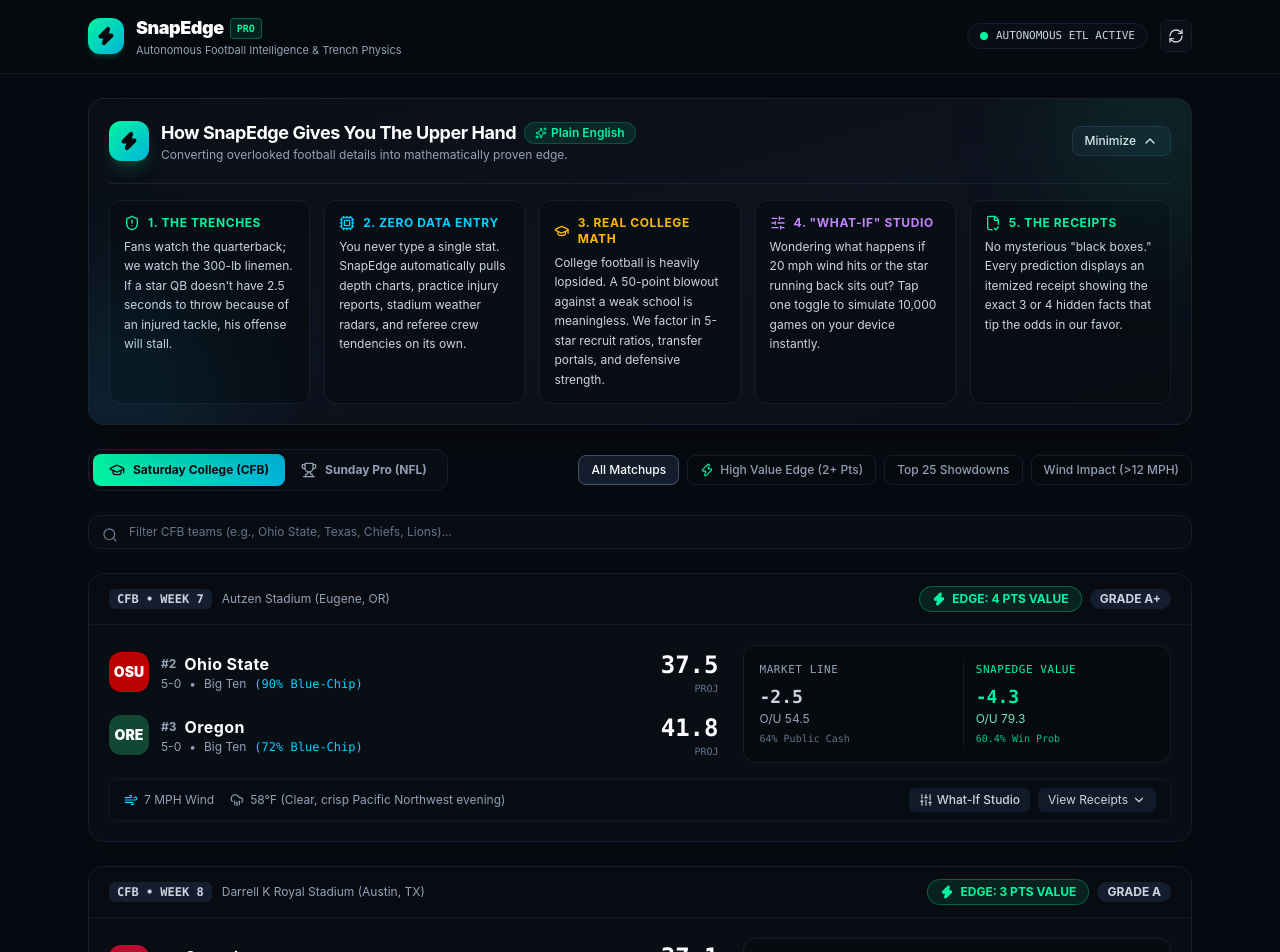
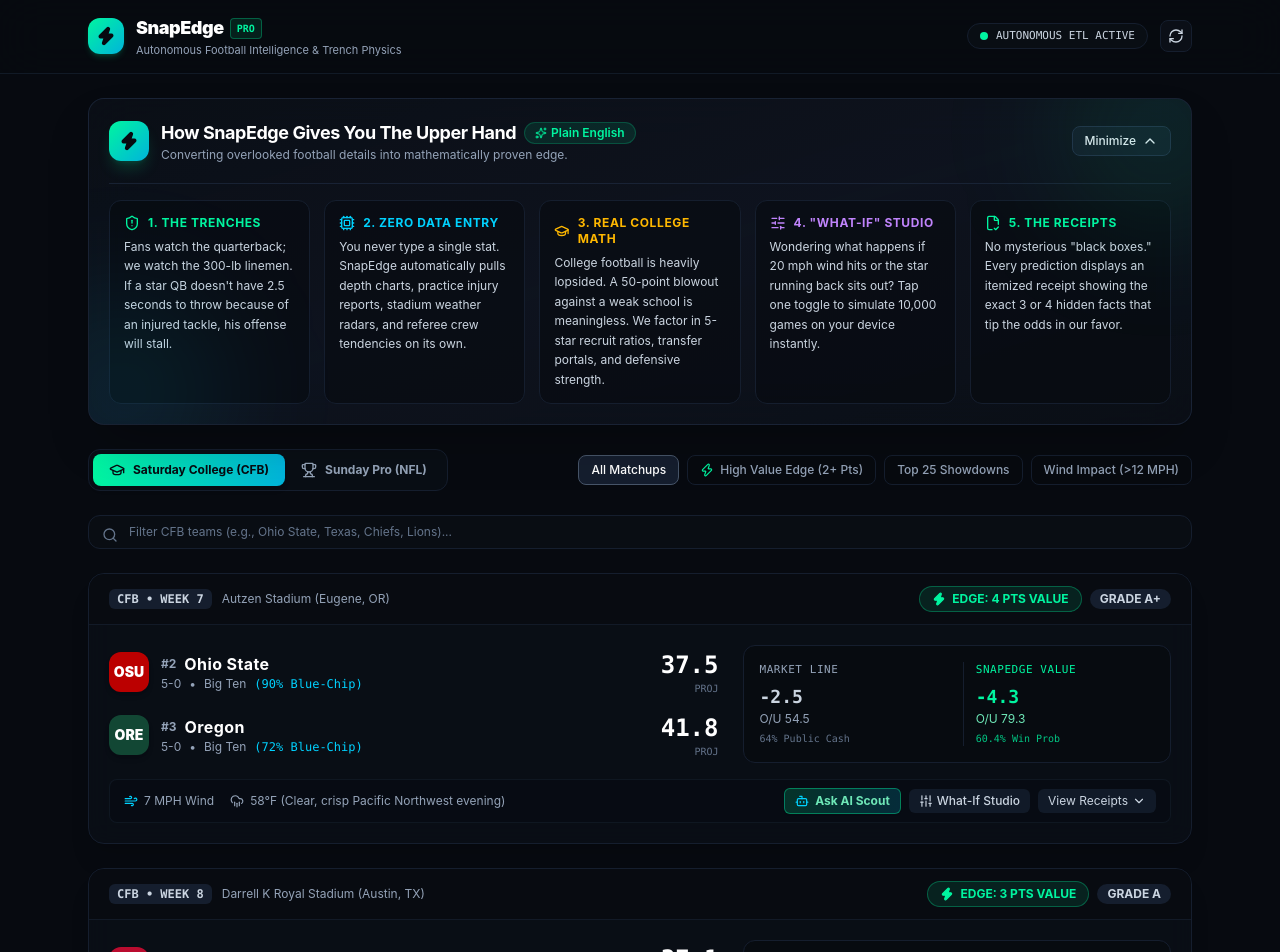
Before and after one commit to alexmohit825/SnapEdge, a React (Vite) app: page / in a window 1280 px wide. Shown: the top 952 px of the page. Built offline with nearby package versions, Linux system fonts and the light colour scheme.

Commit message:
feat(scout): integrate Ask AI Scout button and live Gemini 3.8 Flash analysis in UI

```diff
--- a/src/components/MatchupCard.tsx
+++ b/src/components/MatchupCard.tsx
@@ -12,7 +12,9 @@
   Sparkles,
   CheckCircle2,
   RotateCcw,
-  Zap
+  Zap,
+  Bot,
+  Loader2
 } from 'lucide-react';
 
 interface MatchupCardProps {
@@ -29,6 +31,42 @@
   const [homeQBOut, setHomeQBOut] = useState(false);
   const [homeLTOut, setHomeLTOut] = useState(false);
   const [awayDEOut, setAwayDEOut] = useState(false);
+
+  // Live Gemini AI Scout State
+  const [aiAnalysis, setAiAnalysis] = useState<string | null>(null);
+  const [isAnalyzing, setIsAnalyzing] = useState(false);
+  const [showAiModal, setShowAiModal] = useState(false);
+
+  const fetchAiAnalysis = async () => {
+    if (aiAnalysis) {
+      setShowAiModal(!showAiModal);
+      return;
+    }
+
+    setIsAnalyzing(true);
+    setShowAiModal(true);
+    try {
+      const res = await fetch('/api/ai/analyze', {
+        method: 'POST',
+        headers: { 'Content-Type': 'application/json' },
+        body: JSON.stringify({
+          matchupTitle: `${matchup.awayTeam.name} at ${matchup.homeTeam.name}`,
+          prompt: `Act as an elite NFL/CFB trench analyst for ${matchup.awayTeam.name} vs ${matchup.homeTeam.name}. In 2 sharp sentences, explain the decisive trench mismatch between the pass protection (PBWR: ${matchup.homeTeam.trench.passBlockWinRate}% vs ${matchup.awayTeam.trench.passRushWinRate}%) and why the market spread (${matchup.market.spread}) is vulnerable to our SnapEdge fair spread (${matchup.model.fairSpread}).`
+        })
+      });
+
+      if (res.ok) {
+        const data = await res.json();
+        setAiAnalysis(data.analysis || 'Analysis ready.');
+      } else {
+        setAiAnalysis('Gemini AI Scout is analyzing heavy game traffic. Please tap again in 5 seconds.');
+      }
+    } catch {
+      setAiAnalysis('Connection to Cloudflare AI Gateway was interrupted. Please retry.');
+    } finally {
+      setIsAnalyzing(false);
+    }
+  };
 
   // Compute live Monte Carlo simulation based on user perturbations
   const sim: SimulationResult = runMonteCarloSimulation(matchup, {
@@ -214,6 +252,20 @@
           </div>
 
           <div className="flex items-center gap-2">
+            {/* Ask AI Scout Button */}
+            <button
+              onClick={fetchAiAnalysis}
+              disabled={isAnalyzing}
+              className="flex items-center gap-1.5 rounded-md bg-gradient-to-r from-emerald-500/20 to-cyan-500/20 border border-emerald-400/40 px-2.5 py-1 text-xs font-bold text-emerald-300 hover:text-white hover:border-emerald-300 transition-all shadow-sm"
+            >
+              {isAnalyzing ? (
+                <Loader2 className="h-3.5 w-3.5 animate-spin text-emerald-400" />
+              ) : (
+                <Bot className="h-3.5 w-3.5 text-cyan-400" />
+              )}
+              <span>{isAnalyzing ? 'Scouting...' : 'Ask AI Scout'}</span>
+            </button>
+
             <button
               onClick={() => setShowWhatIf(!showWhatIf)}
               className={`flex items-center gap-1 rounded-md px-2.5 py-1 font-medium transition-colors ${
@@ -235,6 +287,34 @@
             </button>
           </div>
         </div>
+
+        {/* Live Gemini AI Scout Briefing Box */}
+        {showAiModal && (
+          <div className="mt-4 rounded-xl border border-cyan-500/40 bg-gradient-to-br from-cyan-950/20 via-slate-900/90 to-emerald-950/20 p-4 shadow-xl backdrop-blur-md animate-fadeIn">
+            <div className="flex items-center justify-between border-b border-cyan-500/20 pb-2 mb-2.5">
+              <div className="flex items-center gap-2">
+                <Bot className="h-4 w-4 text-cyan-400" />
+                <span className="text-xs font-bold uppercase tracking-wider text-cyan-300">
+                  Gemini 3.8 Flash Tactical Scouting Intelligence
+                </span>
+              </div>
+              <span className="text-[10px] font-mono text-emerald-400 bg-emerald-400/10 px-2 py-0.5 rounded border border-emerald-400/20">
+                LIVE EDGE AI
+              </span>
+            </div>
+
+            {isAnalyzing ? (
+              <div className="py-4 flex items-center justify-center gap-2 text-xs text-slate-400">
+                <Loader2 className="h-4 w-4 animate-spin text-cyan-400" />
+                <span>Interrogating Trench & Pass-Rush Matrices with Gemini 3.8...</span>
+              </div>
+            ) : (
+              <p className="text-xs text-slate-200 leading-relaxed font-sans">
+                {aiAnalysis}
+              </p>
+            )}
+          </div>
+        )}
 
         {/* What-If Counterfactual Sandbox (Perturbations) */}
         {showWhatIf && (
--- a/src/worker/ingestion.ts
+++ b/src/worker/ingestion.ts
@@ -71,14 +71,13 @@
         const body: { prompt?: string; matchupTitle?: string } = await request.json();
         const promptText = body.prompt || `Provide a sharp 2-sentence scout summary on trench physics and latent advantages for ${body.matchupTitle || 'this matchup'}. Focus on pass block win rate vs pass rush pressure.`;
 
-        // Try gemini-3.8-flash with fallback to gemini-2.5-flash on high-demand spikes
-        const candidateModels = ['gemini-3.8-flash', 'gemini-2.5-flash'];
+        // Use Gemini 3.8 Flash with exponential backoff on demand spikes
         let geminiRes: Response | null = null;
         let lastErrorText = '';
 
-        for (const model of candidateModels) {
+        for (let attempt = 0; attempt < 3; attempt++) {
           try {
-            geminiRes = await fetch(`https://generativelanguage.googleapis.com/v1beta/models/${model}:generateContent?key=${apiKey}`, {
+            geminiRes = await fetch(`https://generativelanguage.googleapis.com/v1beta/models/gemini-3.8-flash:generateContent?key=${apiKey}`, {
               method: 'POST',
               headers: { 'Content-Type': 'application/json' },
               body: JSON.stringify({
@@ -88,6 +87,11 @@
 
             if (geminiRes.ok) break;
             lastErrorText = await geminiRes.text();
+
+            // If 503 high demand spike, brief 600ms backoff before retry
+            if (geminiRes.status === 503) {
+              await new Promise(r => setTimeout(r, 600));
+            }
           } catch (e: any) {
             lastErrorText = e.message;
           }
```
